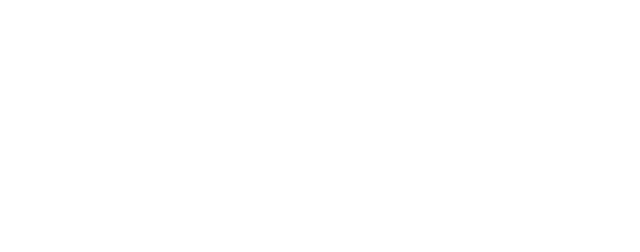
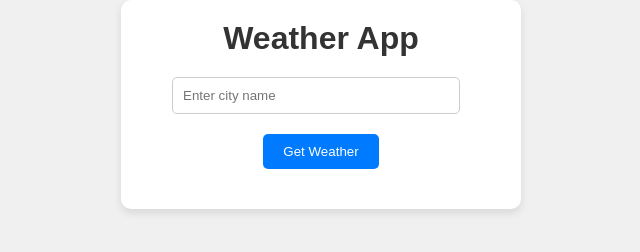
Before and after one commit to Begotten-Traveler/weather-app, a plain HTML site: page index.html in a window 1280 px wide. Shown: the whole page, without its empty margins (319-959 px from the left). Drawn offline with Linux system fonts and the light colour scheme.

Commit message:
add: Basic styling added

```diff
--- a/index.html
+++ b/index.html
@@ -3,9 +3,23 @@
 <head>
     <meta charset="UTF-8">
     <meta name="viewport" content="width=device-width, initial-scale=1.0">
-    <title>Document</title>
+    <title>Weather App</title>
+    <link rel="stylesheet" href="style.css">
 </head>
 <body>
+    <div class="container">
+        <h1>Weather App</h1>
+    <form id="weather-form">
+        <input type="text" id="city-input" placeholder="Enter city name" required>
+        <button type="submit">Get Weather</button>
+    </form>
+    <div class="weather-result"></div>
+    </div>
 
+
+
+
+    <!-- JavaScript -->
+     <script src="app.js"></script>
 </body>
 </html>
--- a/style.css
+++ b/style.css
@@ -0,0 +1,60 @@
+*{
+    margin: 0;
+    padding: 0;
+    box-sizing: border-box;
+    font-family: Arial, sans-serif;
+}
+
+body{
+    display: flex;
+    justify-content: center;
+    align-items: center;
+    background-color:  #f0f0f0;
+}
+
+.container{
+    background-color: white;
+    padding: 20px;
+    border-radius: 10px;
+    box-shadow: 0 4px 8px rgba(0, 0, 0, 0.1);
+    text-align: center;
+    max-width: 400px;
+    width: 100%;
+
+}
+
+h1 {
+    margin-bottom: 20px;
+    color: #333;
+}
+
+form{
+    margin-bottom: 20px;
+}
+
+input{
+    padding: 10px;
+    width: 80%;
+    border: 1px solid #ccc;
+    border-radius: 5px;
+    margin-right: 10px;
+}
+
+button {
+    padding: 10px 20px;
+    background-color: #007BFF;
+    color: white;
+    border: none;
+    border-radius: 5px;
+    cursor: pointer;
+    margin-top: 20px;
+}
+
+button:hover{
+    background-color: #0056b3;
+}
+
+#weather-result{
+    margin-top: 20px;
+    font-size: 18px;
+}
```
